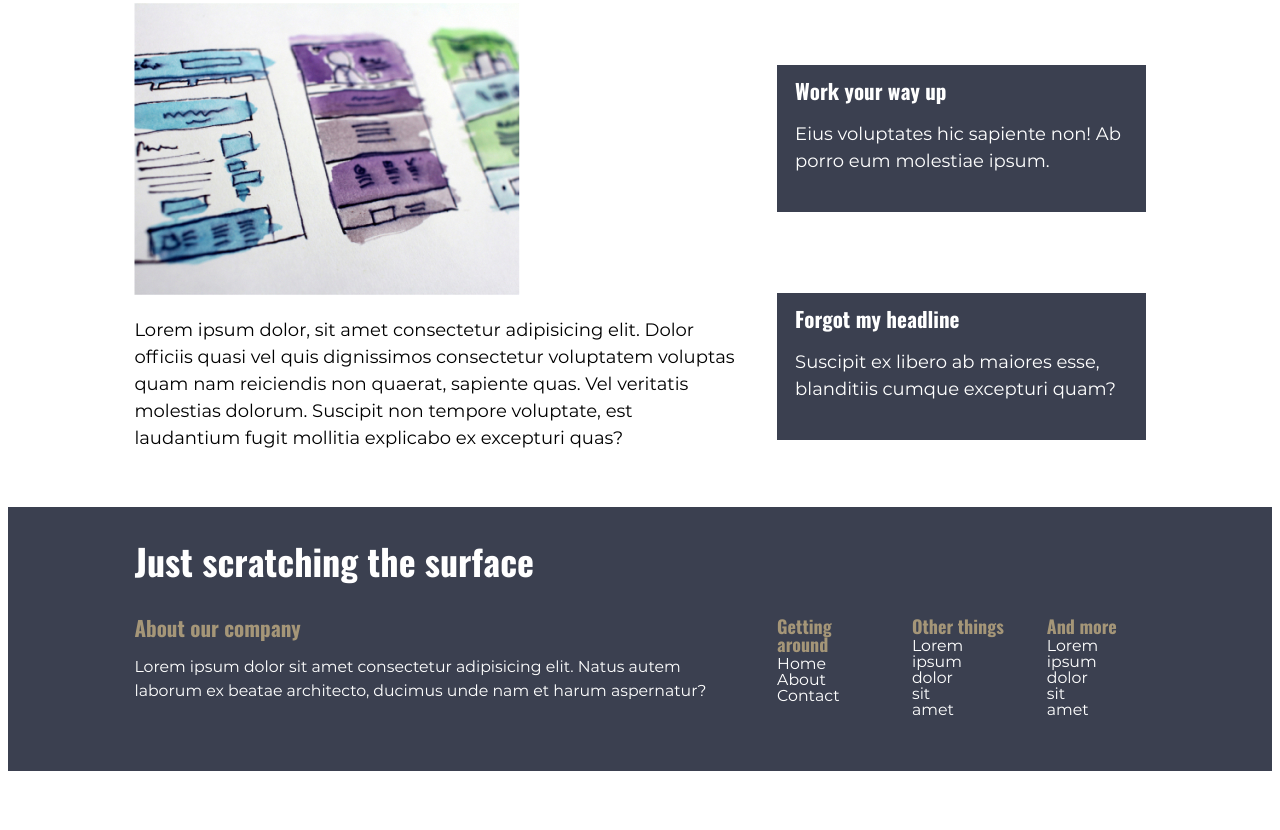
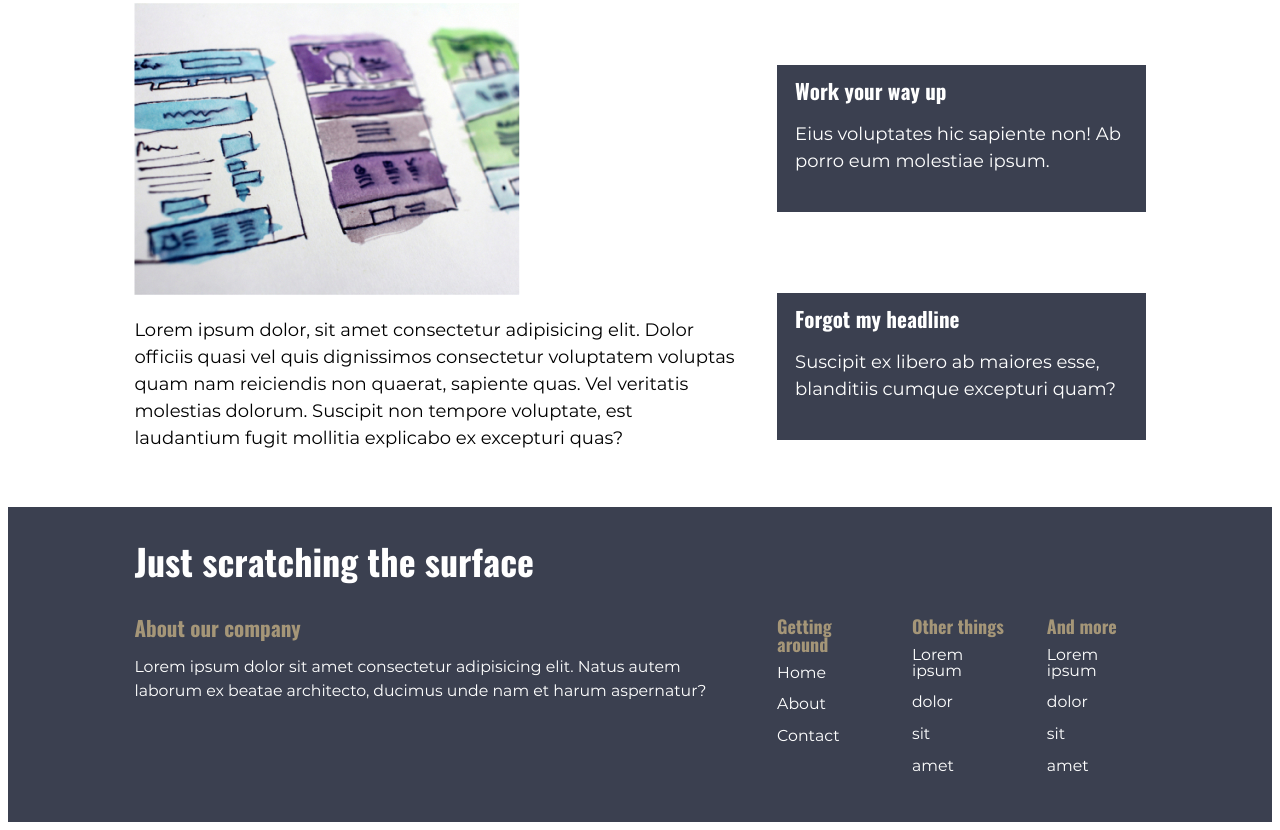
Before and after one commit to mentipento/CRL_final-challenge, a plain HTML site: page index.html in a window 1280 px wide. Shown: the part 1146-1976 px from the top of the page. Before the commit the page ends 1925 px from the top, so only its background shows below. Drawn offline with Linux system fonts and the light colour scheme.

Commit message:
increased gap in footer links

```diff
--- a/style.css
+++ b/style.css
@@ -226,6 +226,9 @@ ul {
   font-family: var(--text);
   font-size: 0.875rem;
   margin-bottom: .75em;
+  display: flex;
+  flex-direction: column;
+  gap: 1em;
 }
 
 .footer__link {
@@ -278,6 +281,9 @@ ul {
 
   .footer__nav {
     flex: 1;
+    display: flex;
+    flex-direction: column;
+    gap: .5em;
   }
 
   .main-content__text-area {
```
